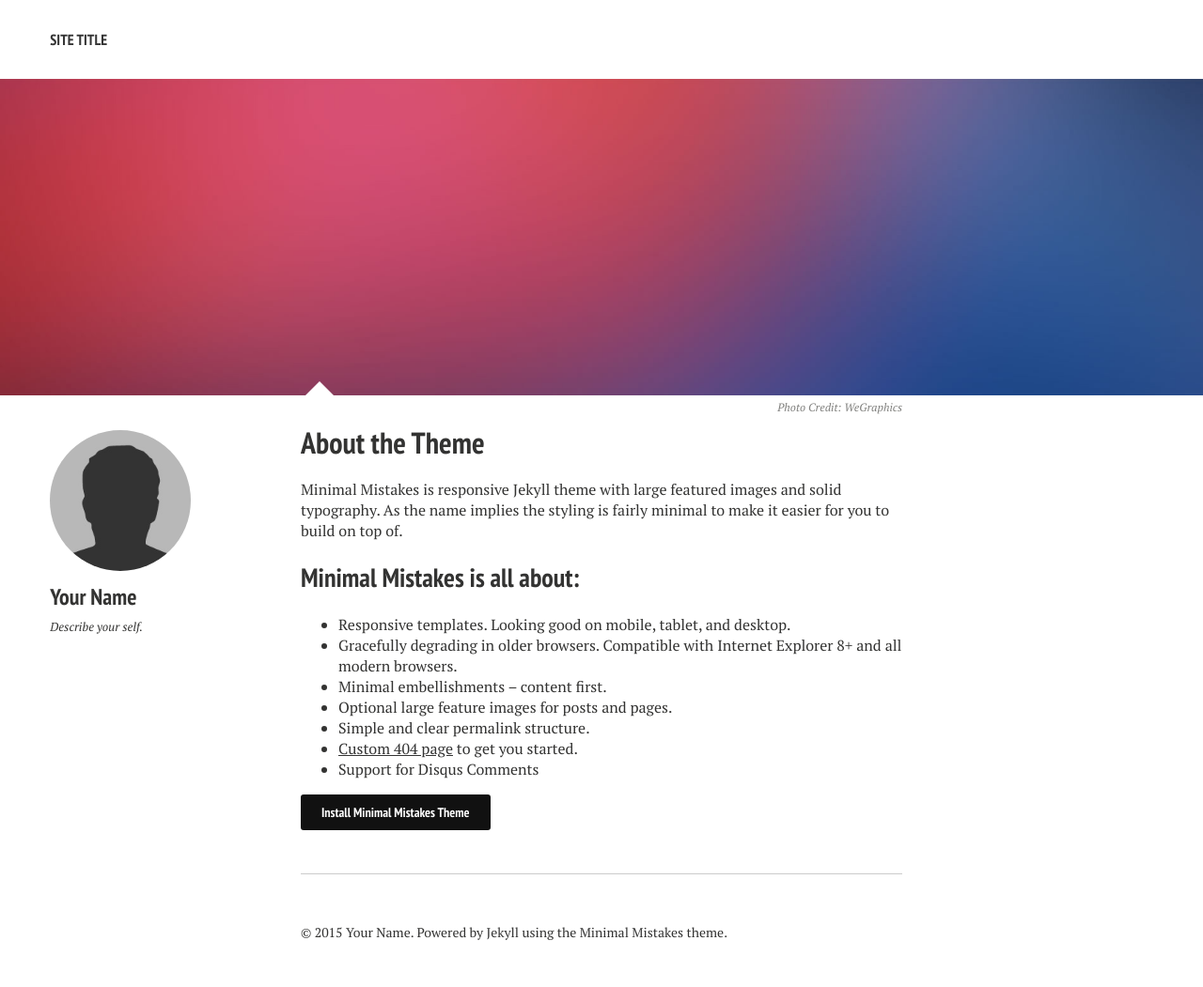
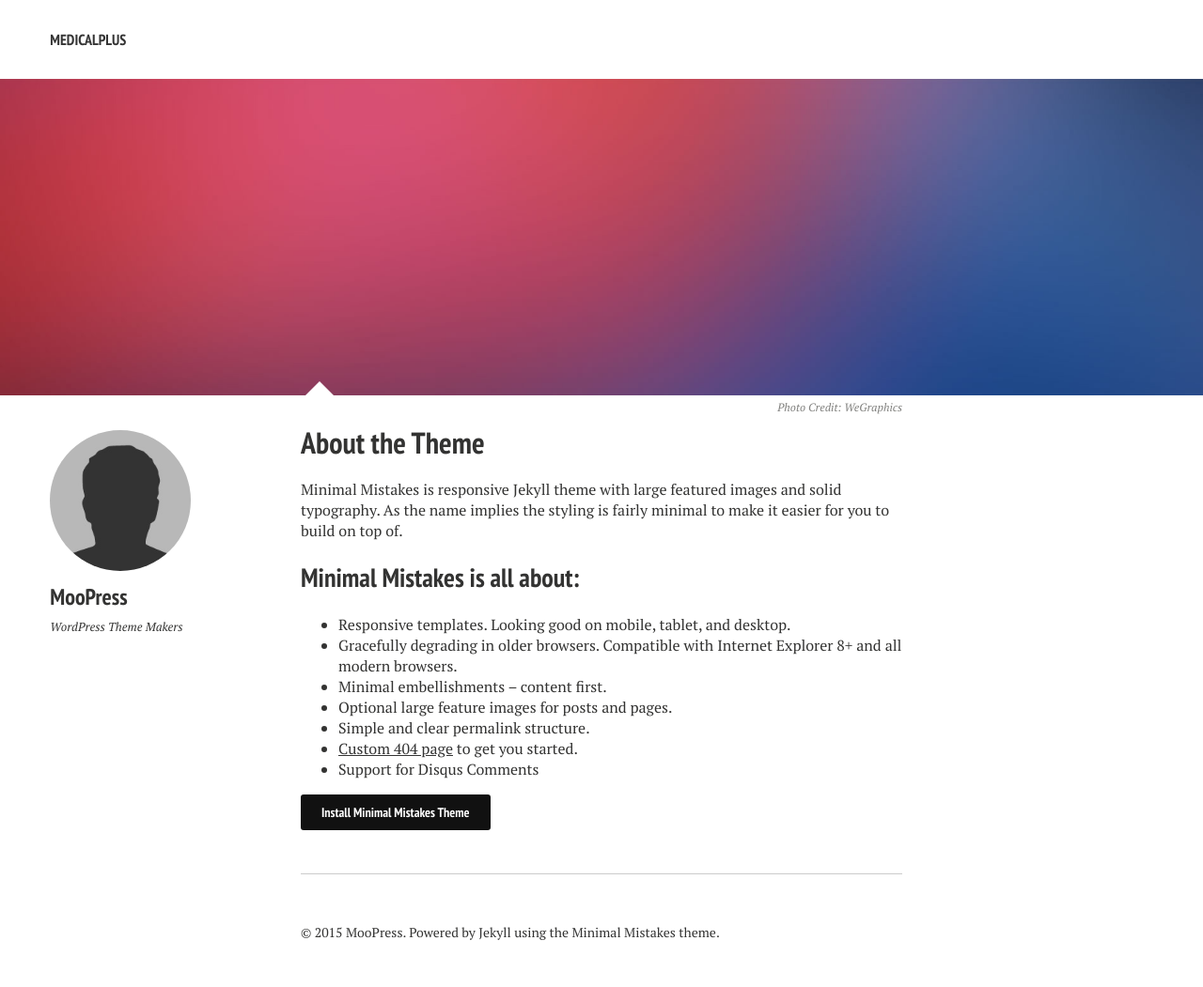
Before and after one commit to moopress/doc.builderplus, a Jekyll site: the page built from about/index.md, in a window 1280 px wide. Shown: the whole page at 94% size. Built offline with Jekyll 4.4.1, drawn with Linux system fonts in a browser that asks for light colours; nearby versions of some CDN libraries.

Commit message:
Configurations.

```diff
--- a/_config.yml
+++ b/_config.yml
@@ -1,8 +1,8 @@
 # Site wide configuration
 
-title:            Site Title
+title:            MedicalPlus
 locale:           en_US
-url:
+url:              http://moopress.github.io/doc.medicalplus/
 
 
 # Jekyll configuration
@@ -26,9 +26,9 @@ kramdown:
 
 # Site owner
 owner:
-  name: Your Name
+  name: MooPress
   avatar: bio-photo.jpg
-  bio: "Describe your self."
+  bio: "WordPress Theme Makers"
   email:
   disqus-shortname:
   twitter: #username
```
Also changed, not shown: index.md (+0 -2 lines).
